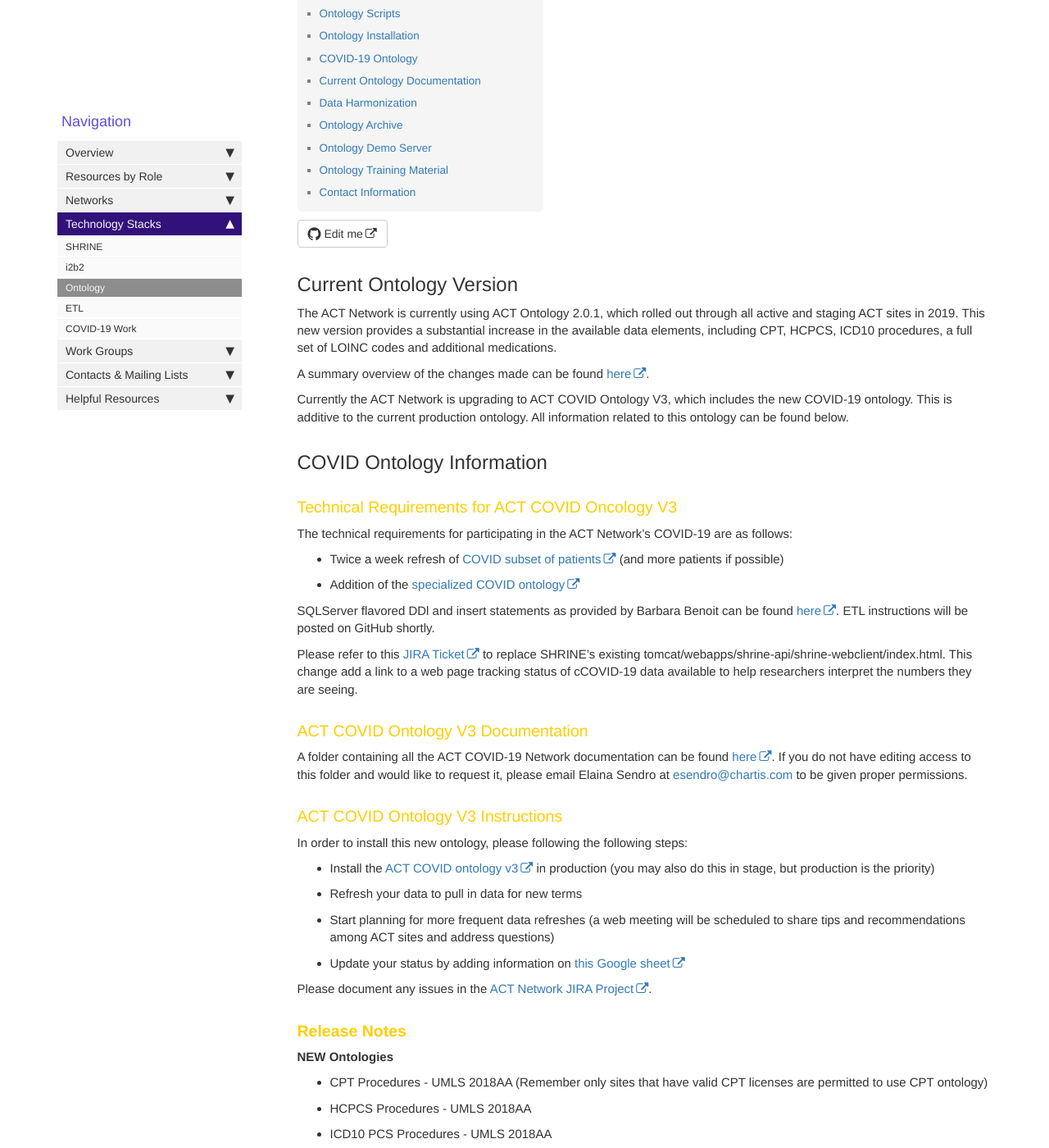
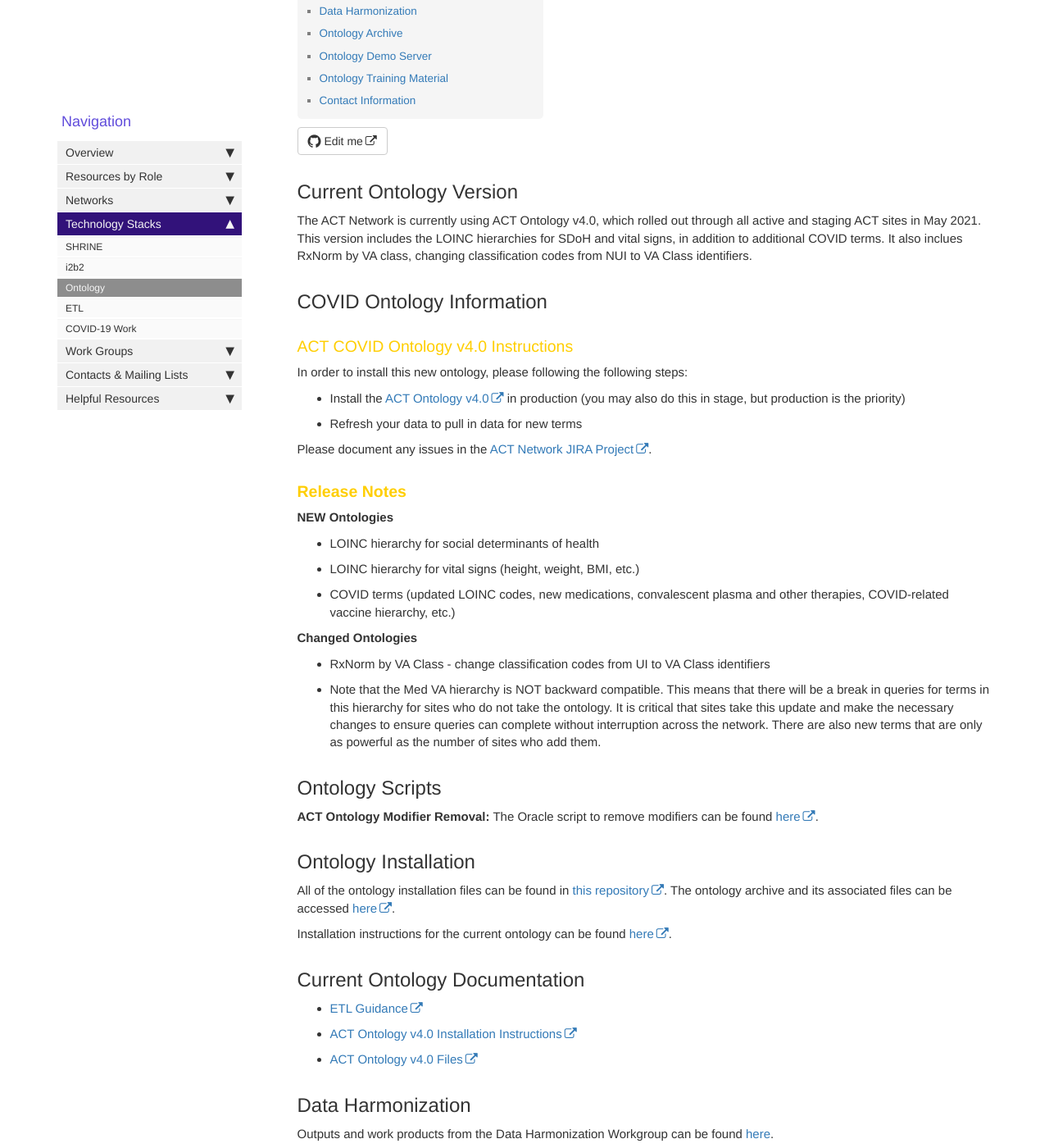
Before and after one commit to dbmi-pitt/ACT-Network, a Jekyll site: the page built from pages/mydoc/ontology.md, in a window 1280 px wide and 1400 px high, scrolled down 483 px. Shown: the whole window at 82% size. Built offline with Jekyll 4.4.1, drawn with Linux system fonts in a browser that asks for light colours; comment, search, counter and statistics services are not loaded; some of the changed text lies outside the part shown.

Commit message:
Update ontology.md

```diff
--- a/pages/mydoc/ontology.md
+++ b/pages/mydoc/ontology.md
@@ -1,68 +1,33 @@
 ---
 title: Ontology Resources
-summary: "The ACT Network is currently using ACT Ontology 2.0.1, which rolled out through all active and staging ACT sites to better meet the needs of clinical investigators and CTSA hubs. In June 2020, the ACT COVID Ontology V3 was also released, which contains the new COVID-19 ontology."
-keywords: ontology, ongologies, covid, covid-19, v3
+summary: "The ACT Network is currently using ACT Ontology v4.0, which rolled out to all active ACT sites in May of 2021."
+keywords: ontology, ongologies, covid, covid-19, v4.0, LOINC
 sidebar: mydoc_sidebar
 permalink: ontology.html
 folder: mydoc
 ---
 
 ## Current Ontology Version
-The ACT Network is currently using ACT Ontology 2.0.1, which rolled out through all active and staging ACT sites in 2019. This new version provides a substantial increase in the available data elements, including CPT, HCPCS, ICD10 procedures, a full set of LOINC codes and additional medications.
-
-A summary overview of the changes made can be found [here](https://www.actnetwork.us/Global/FileLib/PDFs/ACT_ONTOLOGY_V2.0.1_final.pdf).
-
-Currently the ACT Network is upgrading to ACT COVID Ontology V3, which includes the new COVID-19 ontology. This is additive to the current production ontology. All information related to this ontology can be found below.
+The ACT Network is currently using ACT Ontology v4.0, which rolled out through all active and staging ACT sites in May 2021. This version includes the LOINC hierarchies for SDoH and vital signs, in addition to additional COVID terms. It also inclues RxNorm by VA class, changing classification codes from NUI to VA Class identifiers.
 
 ## COVID Ontology Information
 
-### Technical Requirements for ACT COVID Oncology V3
-The technical requirements for participating in the ACT Network's COVID-19 are as follows:
-*	Twice a week refresh of [COVID subset of patients](https://github.com/shyamvis/covid-phenotyping/blob/master/inclusion-criteria.md) (and more patients if possible)
-*	Addition of the [specialized COVID ontology](https://github.com/shyamvis/covid-phenotyping)
-
-SQLServer flavored DDl and insert statements as provided by Barbara Benoit can be found [here](https://github.com/shyamvis/covid-phenotyping/blob/master/ACT_COVID19_Mart_Ont_SSMS.sql). ETL instructions will be posted on GitHub shortly.
-
-Please refer to this [JIRA Ticket](https://actnetwork.atlassian.net/projects/ACT/issues/ACT-396?filter=addedrecently&orderby=created%20DESC) to replace SHRINE's existing tomcat/webapps/shrine-api/shrine-webclient/index.html. This change add a link to a web page tracking status of cCOVID-19 data available to help researchers interpret the numbers they are seeing.
-
-### ACT COVID Ontology V3 Documentation
-A folder containing all the ACT COVID-19 Network documentation can be found [here](https://drive.google.com/open?id=1TetKe3JFxpPCjN0DvV7xssZEhCV8_Zu4). If you do not have editing access to this folder and would like to request it, please email Elaina Sendro at <esendro@chartis.com> to be given proper permissions.
-
-### ACT COVID Ontology V3  Instructions
+### ACT COVID Ontology v4.0  Instructions
 In order to install this new ontology, please following the following steps:
-*	Install the [ACT COVID ontology v3](https://github.com/shyamvis/ACT-COVID-Ontology) in production (you may also do this in stage, but production is the priority)
+*	Install the [ACT Ontology v4.0](https://app.box.com/s/kq4opwfbl4nphrf2n9msjo96loap56qt) in production (you may also do this in stage, but production is the priority)
 *	Refresh your data to pull in data for new terms
-*	Start planning for more frequent data refreshes (a web meeting will be scheduled to share tips and recommendations among ACT sites and address questions)
-*  Update your status by adding information on [this Google sheet](https://docs.google.com/spreadsheets/d/12M4mKR0qdvPrruFX5qWCcWHAqPB3B5HGxd12l2bQmJY/edit)
 
 Please document any issues in the [ACT Network JIRA Project](https://actnetwork.atlassian.net/projects/ACT/summary).
 
 ### **Release Notes**
 **NEW Ontologies**
-* CPT Procedures - UMLS 2018AA (Remember only sites that have valid CPT licenses are permitted to use CPT ontology)
-* HCPCS Procedures - UMLS 2018AA
-* ICD10 PCS Procedures - UMLS 2018AA
-* ICD10 CM Diagnosis - UMLS 2018AA
-* Labs LOINC Provisional - Full LOINC tree - UMLS 2018AA LOINC V2.63
-* Medications by Ingredient - Hybrid UMLS 2018AA RxNorm? files and RxNav?
+* LOINC hierarchy for social determinants of health
+* LOINC hierarchy for vital signs (height, weight, BMI, etc.)
+* COVID terms (updated LOINC codes, new medications, convalescent plasma and other therapies, COVID-related vaccine hierarchy, etc.)
 
-**Updated Ontologies**
-* ICD9 Diagnosis - UMLS 2018AA modified format. Ordered by code.
-* ICD9 Procedures - UMLS 2018AA modified format. Ordered by code.
-* Medication by VA Class - RxNav? NDFRT and RxNorm? APIs updated to September 2018
-* Demographics - Added Adult >= 18 and Child < 18 terms
-
-**Unchanged**
-* ICD10/ICD9 Integrated - Curated UMLS 2015AB
-* Visit Details
-* Lab - Curated Approx. 300 Labs
-
-**Other Updated Files**
-* Schemes
-* Table Access
-* SHRINE Adapter Mapping
-
-**Breakdown** (coming soon)
+**Changed Ontologies**
+* RxNorm by VA Class - change classification codes from UI to VA Class identifiers
+* Note that the Med VA hierarchy is NOT backward compatible. This means that there will be a break in queries for terms in this hierarchy for sites who do not take the ontology. It is critical that sites take this update and make the necessary changes to ensure queries can complete without interruption across the network. There are also new terms that are only as powerful as the number of sites who add them.
 
 ## Ontology Scripts
 **ACT Ontology Modifier Removal:** The Oracle script to remove modifiers can be found [here](https://pitt.box.com/s/zqnavsqx9j01dl2xtue9zsv4es43bh4a).
@@ -70,15 +35,12 @@
 ## Ontology Installation
 All of the ontology installation files can be found in [this repository](https://pitt.box.com/s/qoj5afssw4oz3v27ipmfidhitmgya9nt). The ontology archive and its associated files can be accessed [here](https://pitt.box.com/s/puou2vkwy371gv2mfypadjplymb14gvd).
 
-Installation instructions for the current ontology can be found [here](https://pitt.box.com/s/jf2mupczvclzzxtmfvdd6pn1bytg1z1v).
-
-## COVID-19 Ontology
-Links to the COVID-19 ontology and other information related to the ACT Network's COVID-19 project can be found [here](https://dbmi-pitt.github.io/ACT-Network/test.html#covid-19-ontology).
+Installation instructions for the current ontology can be found [here](https://app.box.com/s/kq4opwfbl4nphrf2n9msjo96loap56qt).
 
 ## Current Ontology Documentation
-* [ACT Common Data Model V1.7](https://pitt.box.com/s/nuoueqadkcuhq6oqxbg3rsmg0kcaqcyo)
-* [ACT SHRINE Query Ontology Specification](https://pitt.box.com/s/ovkqhwhg6hhqv83hqp522wix0hsysr2k)
-* [ACT ETL Quick Reference](https://pitt.box.com/s/eg528mhbwb20fnp5mntgf5une8rv7zcp)
+* [ETL Guidance](https://docs.google.com/document/d/1sdMsWHUfXMpymO7SHovr0KnDyGLQ9xCUMrz-dWJ_wB4/edit?usp=sharing)
+* [ACT Ontology v4.0 Installation Instructions](https://docs.google.com/document/d/1qCfPRdzkCTJZKXYmSIagY63XZGVnz8Py2HJxPOZtJSs/edit)
+* [ACT Ontology v4.0 Files](https://github.com/dbmi-pitt/ACT-Network/tree/master/ontology/ACTOntologyV4.0)
 
 ## Data Harmonization
 Outputs and work products from the Data Harmonization Workgroup can be found [here](/ACT-Network/data_harmonization.html).
```
